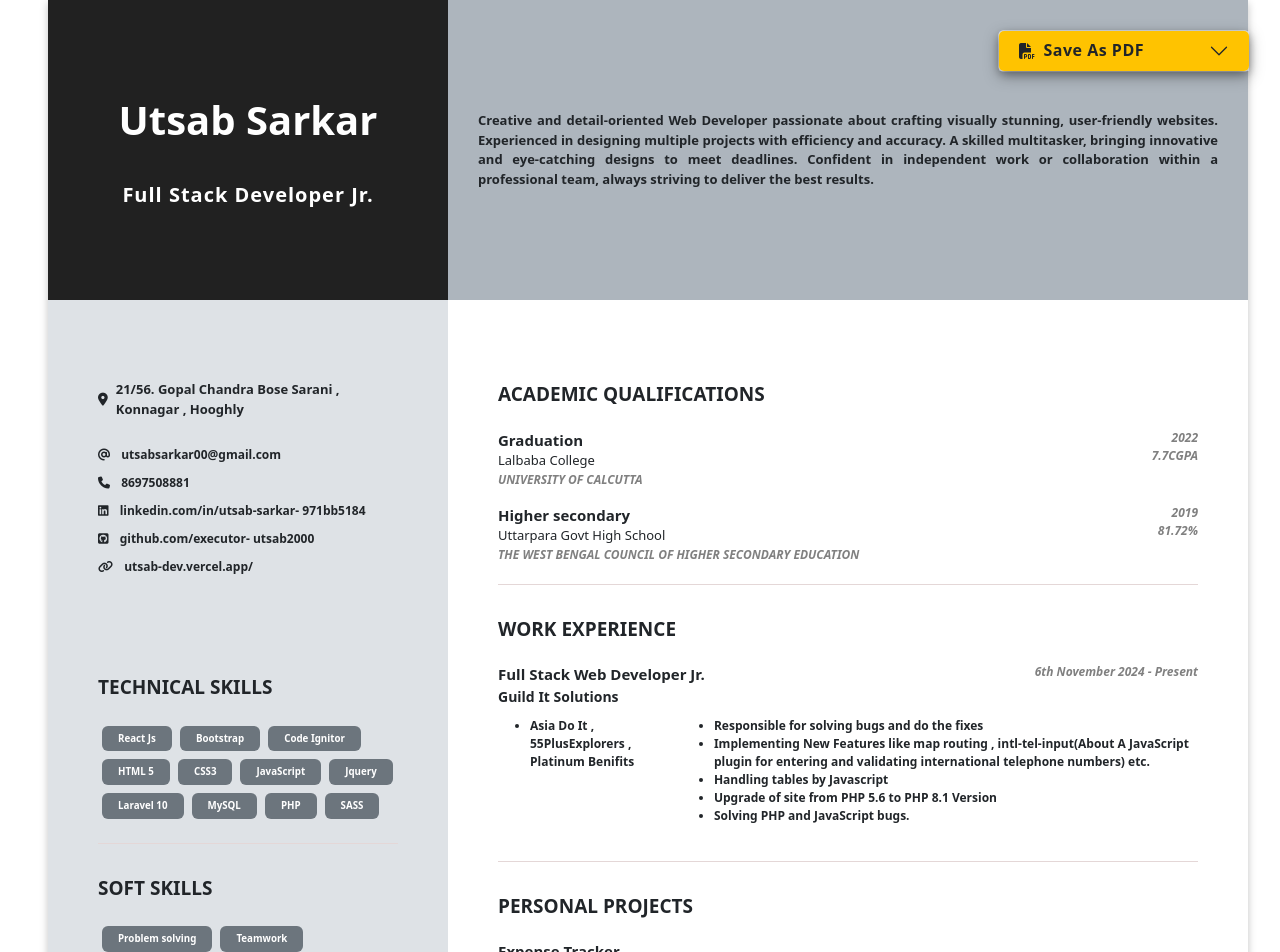
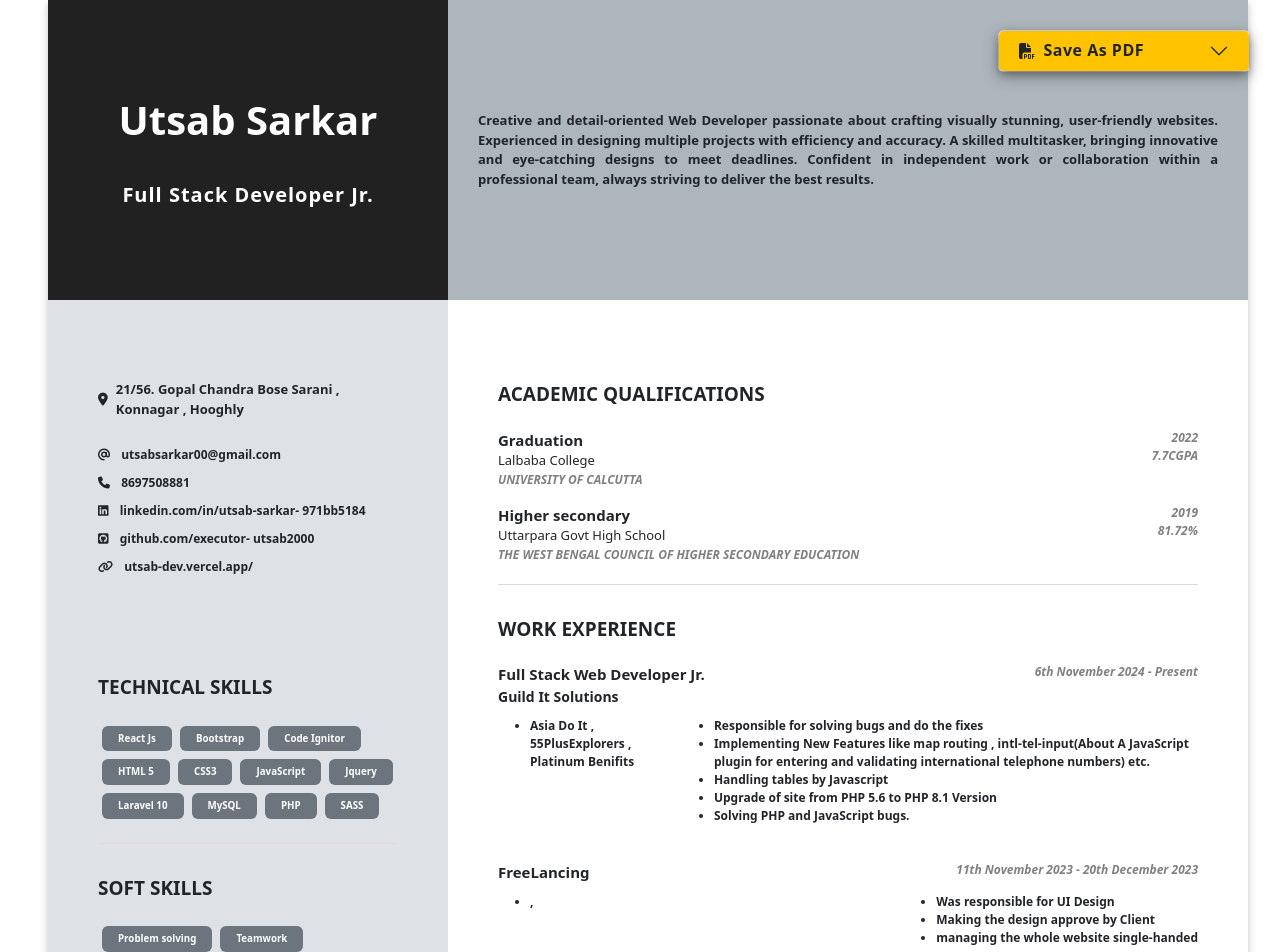
Before and after one commit to executor-utsab2000/Resume-Builder, a React (Vite) app: page /templates/template9 in a window 1280 px wide. Shown: the top 952 px of the page. Built offline with nearby package versions, Linux system fonts and the light colour scheme.

Commit message:
dataUpdates

```diff
--- a/src/Data/data.js
+++ b/src/Data/data.js
@@ -43,7 +43,8 @@ export const data = {
       title: "Expense Tracker",
       startDate: "2nd February 2024",
       endDate: "10th August 2024",
-      liveLink: "https://github.com/executor-utsab2000/To-Do-CURD--EmailVerfied-Login",
+      liveLink:
+        "https://github.com/executor-utsab2000/To-Do-CURD--EmailVerfied-Login",
       learnings:
         "How user based Auth System works // Usage of PHP MAILER // How forget password works// Handling inputs by JS dynamically",
       techStacks:
@@ -111,5 +112,14 @@ export const data = {
       responsibilities:
         "Responsible for solving bugs and do the fixes // Implementing New Features like map routing , intl-tel-input(About A JavaScript plugin for entering and validating international telephone numbers) etc. // Handling tables by Javascript // Upgrade of site from PHP 5.6 to PHP 8.1 Version // Solving PHP and JavaScript bugs.",
     },
+    {
+      companyName: "",
+      designation: "FreeLancing",
+      startDate: "11th November 2023",
+      endDate: "20th December 2023",
+      projectList: ",",
+      responsibilities:
+        "Was responsible for UI Design // Making the design approve by Client // managing the whole website single-handed",
+    },
   ],
 };
```
